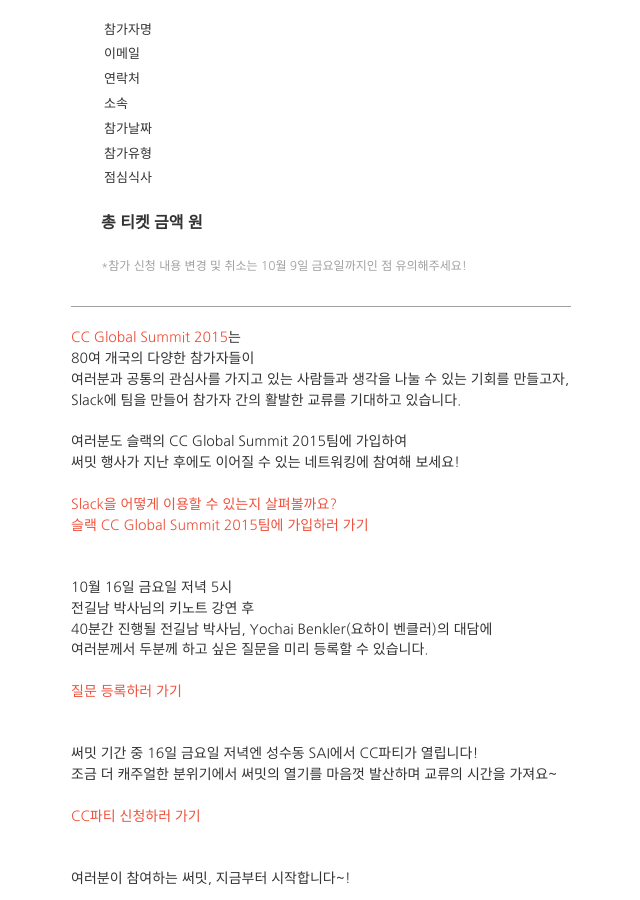
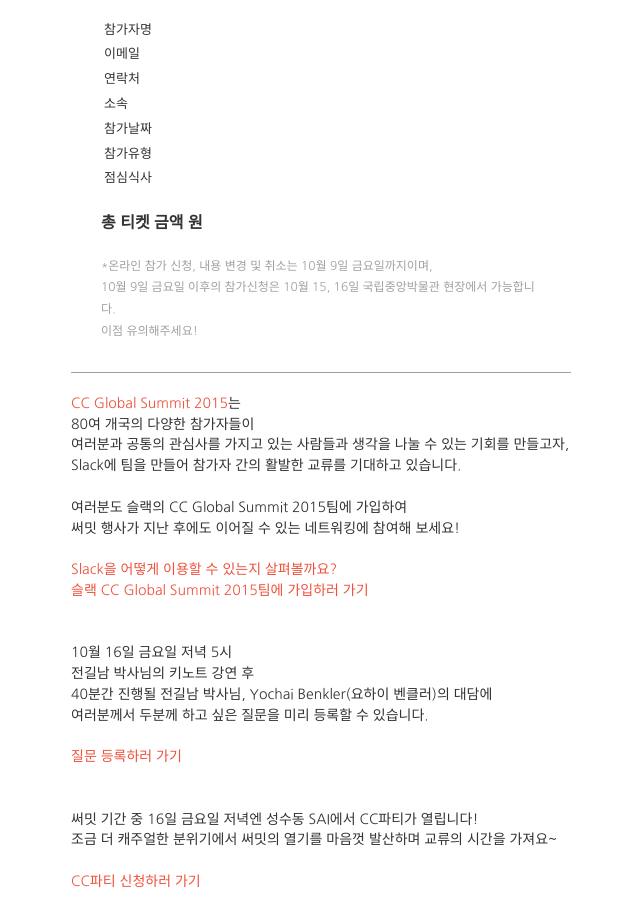
Before and after one commit to creativecommonskorea/2015-global-summit, a Jekyll site: the page built from apply_complete.html, in a window 1280 px wide and 900 px high, scrolled down 516 px. Shown: the whole window, without its empty margins (319-959 px from the left). Built offline with Jekyll 4.4.1, drawn with Linux system fonts in a browser that asks for light colours; nearby versions of some CDN libraries.

Commit message:
Update apply_complete.html

```diff
--- a/apply_complete.html
+++ b/apply_complete.html
@@ -111,7 +111,7 @@ layout: base
                 </table>
                 <br>
                 <span style="font-size:16px;font-weight: bold;">총 티켓 금액    <span id="price"></span>원</span><br/><br/>
-                <span style="font-size:12px;color:#a0a0a0"> *참가 신청 내용 변경 및 취소는 10월 9일 금요일까지인 점 유의해주세요!</span><br/>
+                <span style="font-size:12px;color:#a0a0a0"> *온라인 참가 신청, 내용 변경 및 취소는 10월 9일 금요일까지이며,<br/>10월 9일 금요일 이후의 참가신청은 10월 15, 16일 국립중앙박물관 현장에서 가능합니다.<br/>이점 유의해주세요!</span><br/>
             </div>
             <a href="https://summit.cckorea.org" target="_blank" style="color:#ef513c;">CC Global Summit 2015</a>는<br class="nobr"/>
             80여 개국의 다양한 참가자들이<br class="nobr"/>
```
